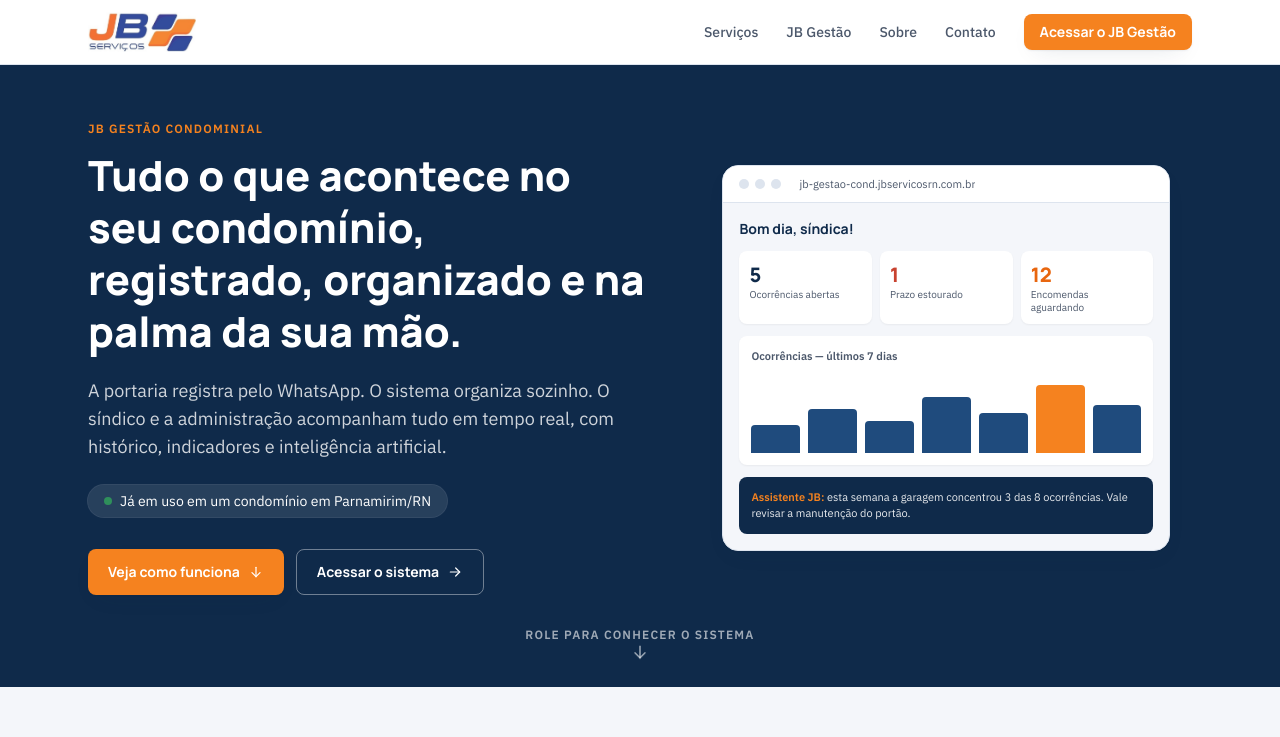
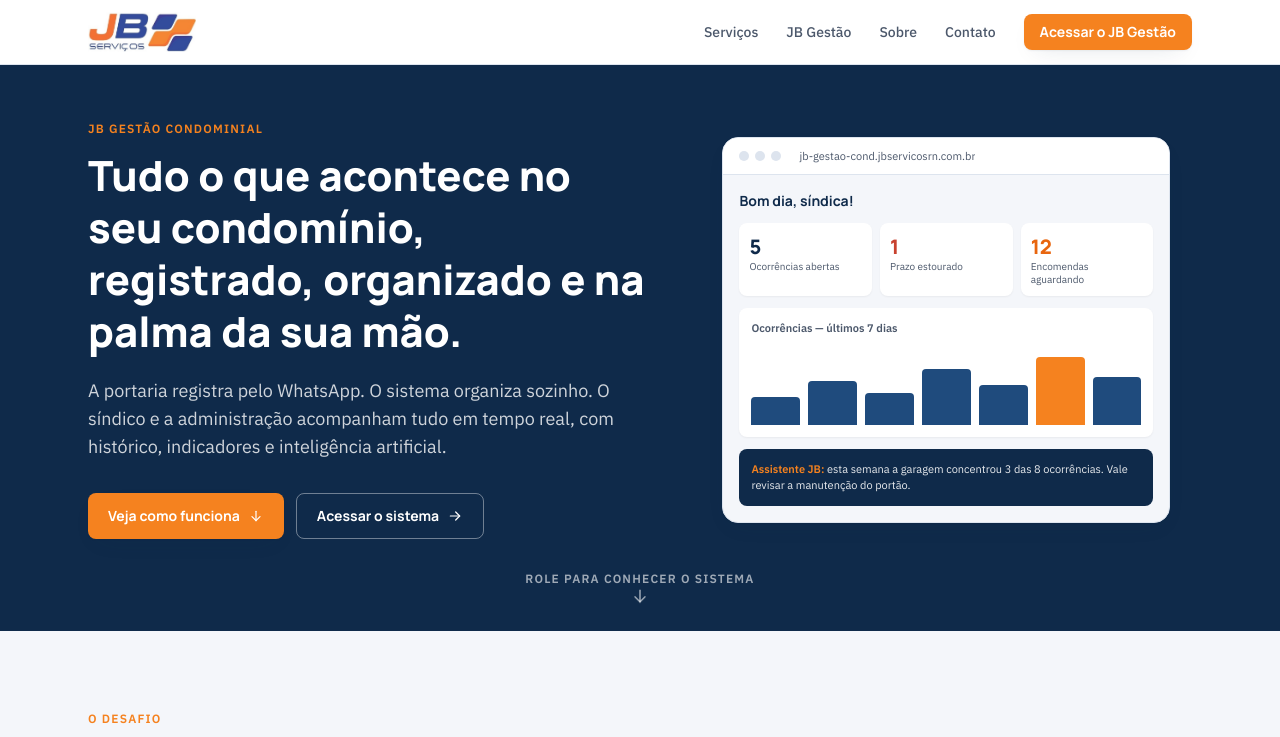
Before and after one commit to jbservicosrn/jb-servicos-site, a Next.js app: page /jb-gestao in a window 1280 px wide. Shown: the top 737 px of the page. Built offline with nearby package versions, Linux system fonts and the light colour scheme.

Commit message:
Oculta o selo "Já em uso" até a implantação do WhatsApp oficial
Co-Authored-By: Claude Opus 5.5 <noreply@anthropic.com>
Claude-Session: https://claude.ai/code/session_01W1Yh2CXmkkuRai6qbLuypu

```diff
--- a/src/app/jb-gestao/page.tsx
+++ b/src/app/jb-gestao/page.tsx
@@ -33,6 +33,12 @@ export const metadata: Metadata = {
   description:
     "A portaria registra pelo WhatsApp, o sistema organiza e o síndico acompanha tudo em tempo real: ocorrências, encomendas, agenda, relatórios e inteligência artificial.",
 };
+
+// Selo "Já em uso em um condomínio em Parnamirim/RN" desligado em 27/09/2026:
+// o sistema está pronto e testado, mas aguarda a liberação do WhatsApp oficial
+// pela Meta (implantação prevista para a 2ª semana de outubro/2026). Voltar
+// para true quando estiver em uso de verdade.
+const MOSTRAR_SELO_EM_USO = false;
 
 const PROBLEMAS = [
   {
@@ -234,10 +240,12 @@ export default function ComoFunciona() {
               A portaria registra pelo WhatsApp. O sistema organiza sozinho. O síndico e a administração acompanham
               tudo em tempo real, com histórico, indicadores e inteligência artificial.
             </p>
-            <p className="mt-6 inline-flex items-center gap-2 rounded-full bg-white/10 px-4 py-1.5 text-sm text-white ring-1 ring-white/15">
-              <span className="h-2 w-2 rounded-full bg-jb-ok" />
-              Já em uso em um condomínio em Parnamirim/RN
-            </p>
+            {MOSTRAR_SELO_EM_USO && (
+              <p className="mt-6 inline-flex items-center gap-2 rounded-full bg-white/10 px-4 py-1.5 text-sm text-white ring-1 ring-white/15">
+                <span className="h-2 w-2 rounded-full bg-jb-ok" />
+                Já em uso em um condomínio em Parnamirim/RN
+              </p>
+            )}
             <div className="mt-8 flex flex-col gap-3 sm:flex-row">
               <a href="#como-funciona" className={botaoPrincipal}>
                 Veja como funciona
```
